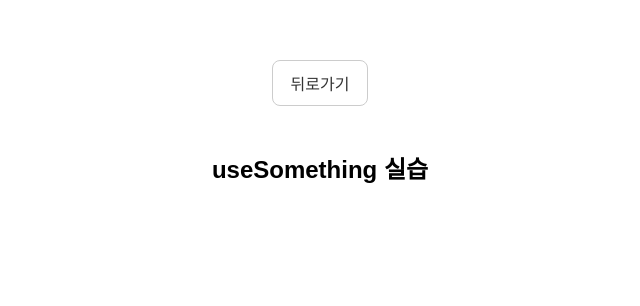
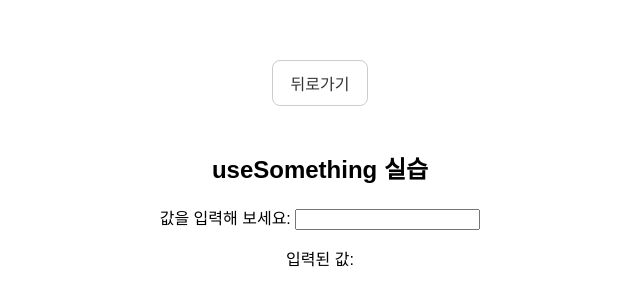
Before and after one commit to LikeLion-at-DGU/13th-Custom-Hook-Session, a React (Vite) app: page / in a window 1280 px wide. Both pictures are taken after a click on the button "useSomething". Shown: the top 306 px of the page, without its empty margins (320-960 px from the left). Built offline with nearby package versions, Linux system fonts and the light colour scheme.

Commit message:
useSomething 입력값 받기

```diff
--- a/src/components/YourOwnHookPage.jsx
+++ b/src/components/YourOwnHookPage.jsx
@@ -1,11 +1,19 @@
+import React from "react";
 import { useSomething } from "../hooks/useSomething";
 
 export const YourOwnHookPage = () => {
-  // const { something... } = useSomething();
-  // 하단 UI에 자유롭게 위에서 받아온 값들을 바인딩 해보세요~
+  const { something, onChange } = useSomething("");
+
   return (
     <div>
       <h2>useSomething 실습</h2>
+      <label>
+        값을 입력해 보세요:&nbsp;
+        <input type="text" value={something} onChange={onChange} />
+      </label>
+      <p>
+        입력된 값: <strong>{something}</strong>
+      </p>
     </div>
   );
 };
--- a/src/hooks/useSomething.js
+++ b/src/hooks/useSomething.js
@@ -1,5 +1,11 @@
-export const useSomething = () => {
-  // 여러분의 use{Something}을 만들어주세요!
-  // 정답은 없습니다. 커스텀훅의 필요성을 스스로 느껴보세요.
-  // 아이디어를 생각하고, 스스로 구현하다가 어려우면 손 들어주세요!
+import { useState } from "react";
+
+export const useSomething = (initialValue = "") => {
+  const [something, setSomething] = useState(initialValue);
+
+  const onChange = (e) => {
+    setSomething(e.target.value);
+  };
+
+  return { something, onChange };
 };
```
